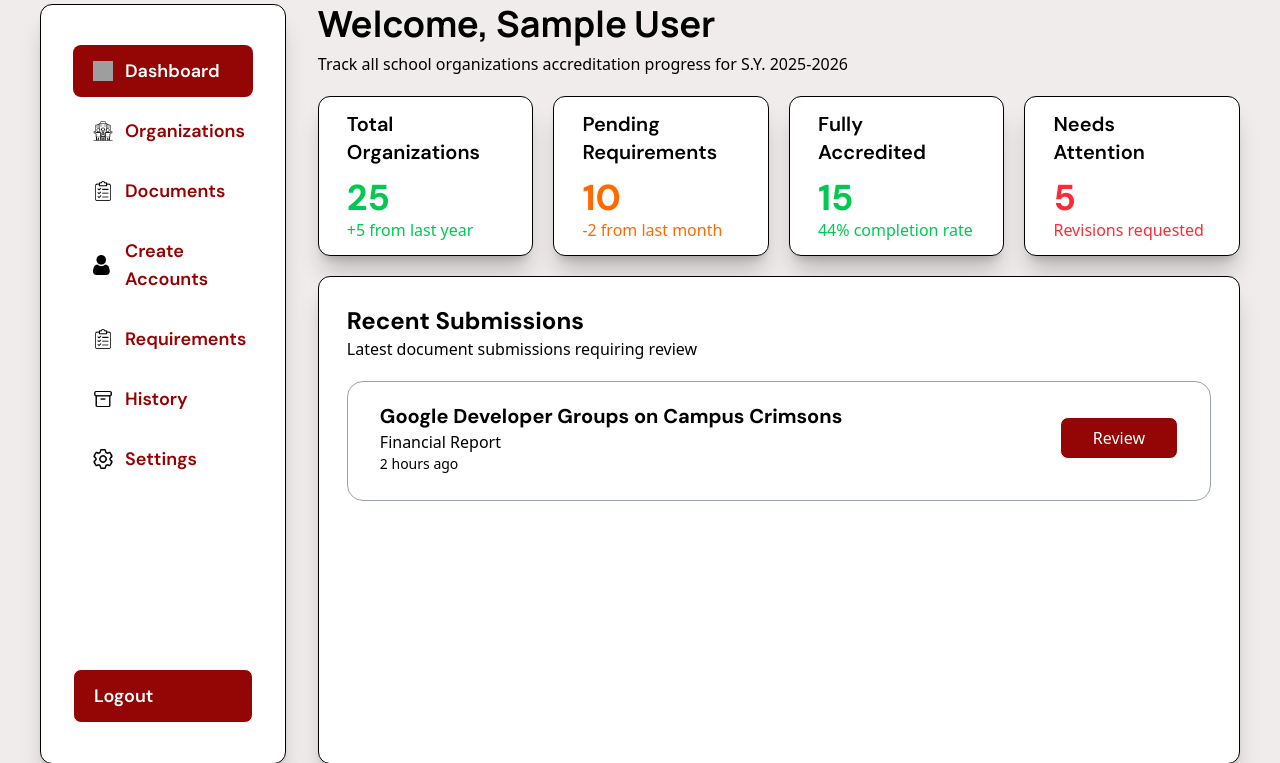
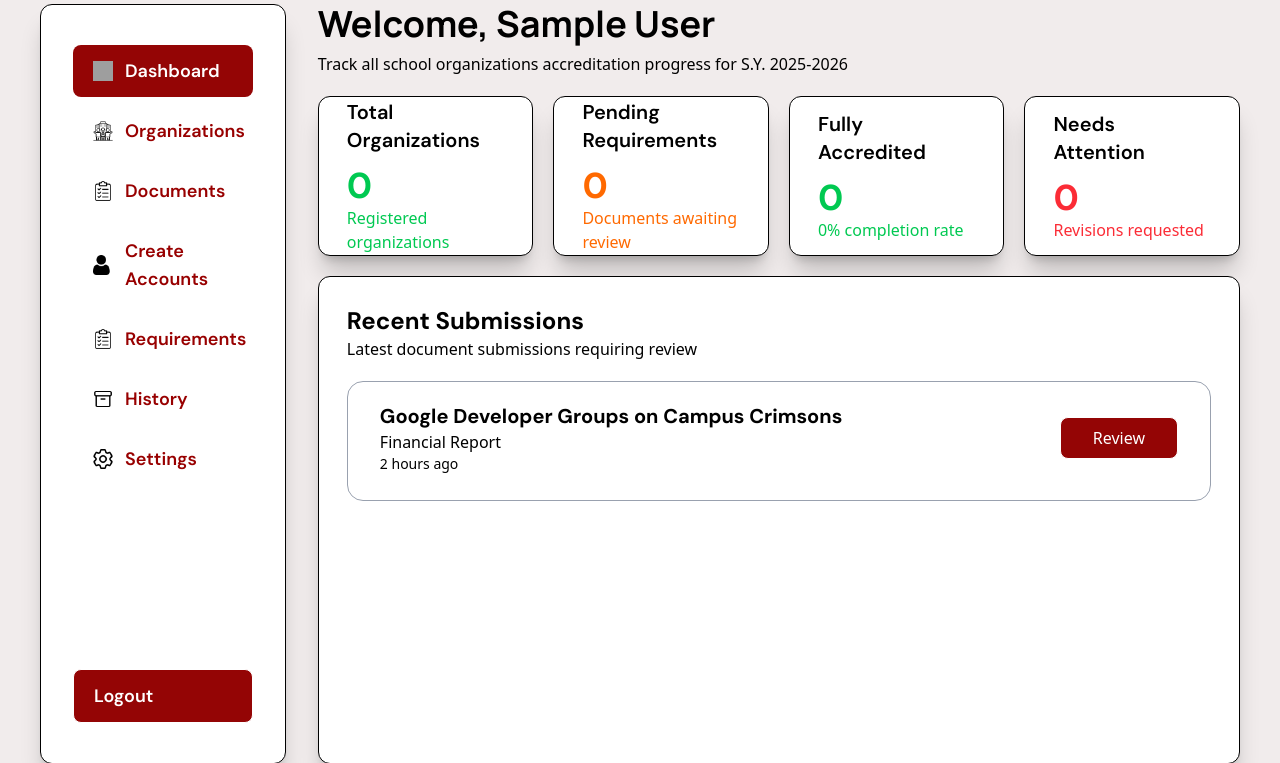
Before and after one commit to NissanAlGaib/Org-Accreditation-System, a PHP site: page /frontend/views/admin/dashboard.php in a window 1280 px wide. Shown: the part 116-879 px from the top of the page. Run offline with PHP 8.4, Linux system fonts and the light colour scheme; the visitor is signed in with stand-in values (Sample User, id 1); data comes from the database, SQL or seed files in the repository; data that the repository does not hold is empty; style sheets or scripts are compiled from the project's sources; grey boxes are pictures that could not be loaded.

Commit message:
Fix admin dashboard to fetch real data and add completion rate column to organization tracking
Co-authored-by: NissanAlGaib <232408160+NissanAlGaib@users.noreply.github.com>

```diff
--- a/frontend/views/admin/dashboard.php
+++ b/frontend/views/admin/dashboard.php
@@ -5,33 +5,6 @@ if (!isset($_SESSION['user_id'])) {
     header("Location: /Org-Accreditation-System/frontend/views/auth/login.php");
     exit();
 }
-
-$dashboard_items = [
-    [
-        'title' => 'Total Organizations',
-        'value' => 25,
-        'change' => '+5 from last year',
-        'change_color' => 'text-green-500',
-    ],
-    [
-        'title' => 'Pending Requirements',
-        'value' => 10,
-        'change' => '-2 from last month',
-        'change_color' => 'text-orange-500',
-    ],
-    [
-        'title' => 'Fully Accredited',
-        'value' => 15,
-        'change' => '44% completion rate',
-        'change_color' => 'text-green-500',
-    ],
-    [
-        'title' => 'Needs Attention',
-        'value' => 5,
-        'change' => 'Revisions requested',
-        'change_color' => 'text-red-500',
-    ]
-]
 ?>
 <!DOCTYPE html>
 <html lang="en">
@@ -48,6 +21,63 @@ $dashboard_items = [
     <link rel="preconnect" href="https://fonts.googleapis.com">
     <link rel="preconnect" href="https://fonts.gstatic.com" crossorigin>
     <link href="https://fonts.googleapis.com/css2?family=DM+Sans:ital,opsz,wght@0,9..40,100..1000;1,9..40,100..1000&display=swap" rel="stylesheet">
+    <script>
+        // Load dashboard data on page load
+        document.addEventListener('DOMContentLoaded', async () => {
+            await loadDashboardData();
+        });
+
+        async function loadDashboardData() {
+            try {
+                // Fetch organizations data
+                const orgResponse = await fetch('/Org-Accreditation-System/backend/api/organization_api.php');
+                const orgResult = await orgResponse.json();
+
+                // Fetch requirements data
+                const reqResponse = await fetch('/Org-Accreditation-System/backend/api/requirement_api.php');
+                const reqResult = await reqResponse.json();
+
+                if (orgResult.status === 'success' && reqResult.status === 'success') {
+                    const organizations = orgResult.data || [];
+                    const requirements = reqResult.data || [];
+                    const totalRequirements = requirements.filter(r => r.is_active == 1).length;
+
+                    // Calculate stats
+                    let totalOrgs = organizations.length;
+                    let fullyAccredited = 0;
+                    let needsAttention = 0;
+                    let totalPending = 0;
+
+                    organizations.forEach(org => {
+                        const verified = parseInt(org.verified_documents) || 0;
+                        const pending = parseInt(org.pending_documents) || 0;
+                        const returned = parseInt(org.returned_documents) || 0;
+
+                        totalPending += pending;
+
+                        if (verified >= totalRequirements && totalRequirements > 0) {
+                            fullyAccredited++;
+                        }
+
+                        if (returned > 0) {
+                            needsAttention++;
+                        }
+                    });
+
+                    const completionRate = totalOrgs > 0 ? Math.round((fullyAccredited / totalOrgs) * 100) : 0;
+
+                    // Update dashboard cards
+                    document.getElementById('totalOrgs').textContent = totalOrgs;
+                    document.getElementById('pendingReqs').textContent = totalPending;
+                    document.getElementById('fullyAccredited').textContent = fullyAccredited;
+                    document.getElementById('fullyAccreditedRate').textContent = `${completionRate}% completion rate`;
+                    document.getElementById('needsAttention').textContent = needsAttention;
+                }
+            } catch (error) {
+                console.error('Error loading dashboard data:', error);
+            }
+        }
+    </script>
 </head>
 
 <body class="bg-[#F1ECEC] h-screen">
@@ -60,17 +90,42 @@ $dashboard_items = [
                 <p class="text-md">Track all school organizations accreditation progress for S.Y. 2025-2026</p> <!--Academic Year should be fetched from db-->
             </div>
             <div class="flex gap-5">
-                <?php foreach ($dashboard_items as $item): ?>
-                    <div class="flex-1 w-full h-40 bg-white rounded-xl border-[0.1px] border-black shadow-xl/20">
-                        <div class="px-7 w-full h-full flex flex-col justify-center gap-3">
-                            <p class="dm-sans-semibold text-xl"><?php echo $item['title']; ?></p>
-                            <div>
-                                <p class="dm-sans-bold text-4xl <?php echo $item['change_color']; ?>"><?php echo $item['value']; ?></p>
-                                <p class="<?php echo $item['change_color']; ?>"><?php echo $item['change']; ?></p>
-                            </div>
+                <div class="flex-1 w-full h-40 bg-white rounded-xl border-[0.1px] border-black shadow-xl/20">
+                    <div class="px-7 w-full h-full flex flex-col justify-center gap-3">
+                        <p class="dm-sans-semibold text-xl">Total Organizations</p>
+                        <div>
+                            <p class="dm-sans-bold text-4xl text-green-500" id="totalOrgs">0</p>
+                            <p class="text-green-500">Registered organizations</p>
                         </div>
                     </div>
-                <?php endforeach; ?>
+                </div>
+                <div class="flex-1 w-full h-40 bg-white rounded-xl border-[0.1px] border-black shadow-xl/20">
+                    <div class="px-7 w-full h-full flex flex-col justify-center gap-3">
+                        <p class="dm-sans-semibold text-xl">Pending Requirements</p>
+                        <div>
+                            <p class="dm-sans-bold text-4xl text-orange-500" id="pendingReqs">0</p>
+                            <p class="text-orange-500">Documents awaiting review</p>
+                        </div>
+                    </div>
+                </div>
+                <div class="flex-1 w-full h-40 bg-white rounded-xl border-[0.1px] border-black shadow-xl/20">
+                    <div class="px-7 w-full h-full flex flex-col justify-center gap-3">
+                        <p class="dm-sans-semibold text-xl">Fully Accredited</p>
+                        <div>
+                            <p class="dm-sans-bold text-4xl text-green-500" id="fullyAccredited">0</p>
+                            <p class="text-green-500" id="fullyAccreditedRate">0% completion rate</p>
+                        </div>
+                    </div>
+                </div>
+                <div class="flex-1 w-full h-40 bg-white rounded-xl border-[0.1px] border-black shadow-xl/20">
+                    <div class="px-7 w-full h-full flex flex-col justify-center gap-3">
+                        <p class="dm-sans-semibold text-xl">Needs Attention</p>
+                        <div>
+                            <p class="dm-sans-bold text-4xl text-red-500" id="needsAttention">0</p>
+                            <p class="text-red-500">Revisions requested</p>
+                        </div>
+                    </div>
+                </div>
             </div>
             <div class="flex-1 w-full h-50 bg-white rounded-xl border-[0.1px] border-black shadow-xl/20">
                 <div class="p-7 w-full h-full flex flex-col">
--- a/frontend/views/admin/organization.php
+++ b/frontend/views/admin/organization.php
@@ -48,12 +48,13 @@ if (!isset($_SESSION['user_id'])) {
                                 <th scope="col" class="px-6 py-4 font-semibold text-center">Verified</th>
                                 <th scope="col" class="px-6 py-4 font-semibold text-center">Pending</th>
                                 <th scope="col" class="px-6 py-4 font-semibold text-center">Returned</th>
+                                <th scope="col" class="px-6 py-4 font-semibold text-center">Completion Rate</th>
                                 <th scope="col" class="px-6 py-4 font-semibold">Status</th>
                             </tr>
                         </thead>
                         <tbody id="organizationsTableBody" class="divide-y divide-gray-200">
                             <tr>
-                                <td colspan="8" class="px-6 py-8 text-center text-gray-500">
+                                <td colspan="9" class="px-6 py-8 text-center text-gray-500">
                                     Loading organizations...
                                 </td>
                             </tr>
```
Also changed, not shown: frontend/views/admin/organization.js (+37 -9 lines).
